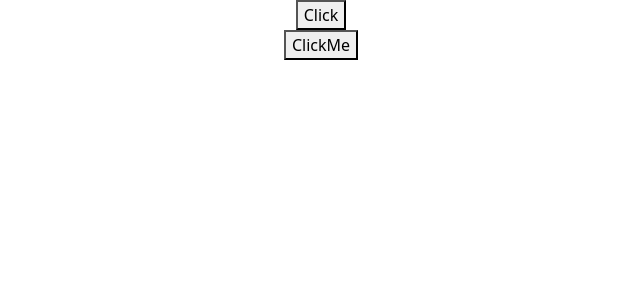
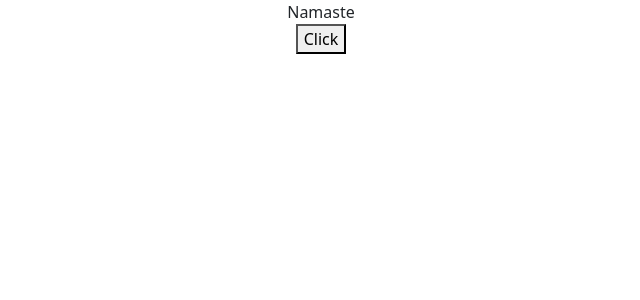
Before and after one commit to anjila0/React, a React (Create React App) app: page / in a window 1280 px wide. Shown: the top 300 px of the page, without its empty margins (319-959 px from the left). Built offline with nearby package versions, Linux system fonts and the light colour scheme.

Commit message:
Binding Event Handler
Here when you click on the click button  the namaste changes into Jojolapa which means welcone in nepali

```diff
--- a/src/App.js
+++ b/src/App.js
@@ -7,6 +7,7 @@
 import Counter from "./components/Counter";
 import FunctionClick from "./components/FunctionClick";
 import ClassClick from "./components/ClassClick";
+import EventBind from "./components/EventBind";
 
 function App() {
   return (
@@ -24,8 +25,9 @@
       {/* <Hello /> */}
       {/* <Message /> */}
       {/* <Counter /> */}
-      <FunctionClick />
-      <ClassClick />
+      {/* <FunctionClick /> */}
+      {/* <ClassClick /> */}
+      <EventBind />
     </div>
   );
 }
--- /dev/null
+++ b/src/components/EventBind.js
@@ -0,0 +1,27 @@
+import React, { Component } from "react";
+
+class EventBind extends Component {
+  constructor(props) {
+    super(props);
+
+    this.state = {
+      message: "Namaste",
+    };
+  }
+  changeMessage() {
+    this.setState({
+      message: "Jojolapa",
+    });
+  }
+
+  render() {
+    return (
+      <div>
+        <div>{this.state.message}</div>
+        <button onClick={() => this.changeMessage()}>Click</button>
+      </div>
+    );
+  }
+}
+
+export default EventBind;
```
